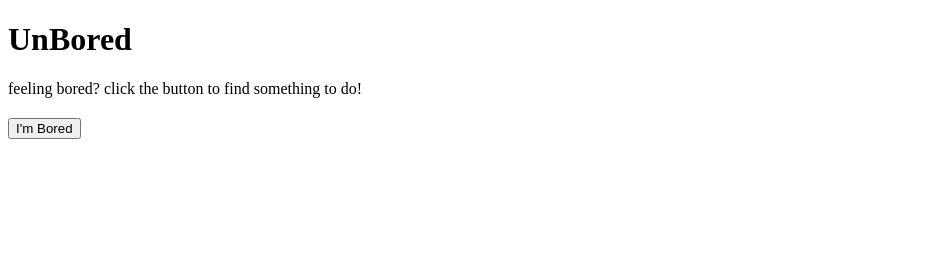
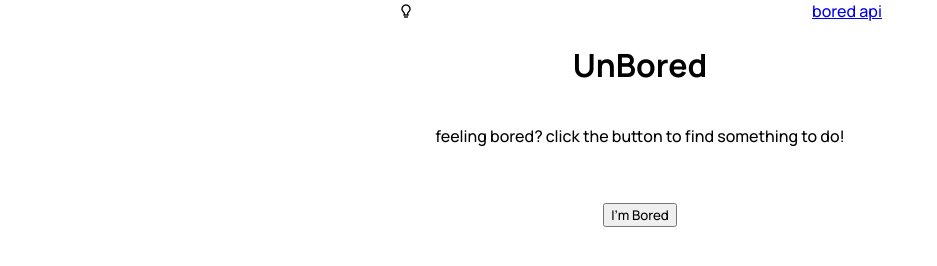
Before and after one commit to maryannintech/unbored, a plain HTML site: page index.html in a window 1280 px wide. Shown: the whole page, without its empty margins (0-937 px from the left). Drawn offline with nearby package versions, Linux system fonts and the light colour scheme.

Commit message:
add some elements in index.html and style it

```diff
--- a/index.html
+++ b/index.html
@@ -5,13 +5,20 @@
     <meta http-equiv="X-UA-Compatible" content="IE=edge">
     <meta name="viewport" content="width=device-width, initial-scale=1.0">
     <link rel="stylesheet" href="styles.css">
+    <link href='https://unpkg.com/boxicons@2.1.4/css/boxicons.min.css' rel='stylesheet'>
     <script src="scripts.js" defer></script>
     <title>UnBored</title>
 </head>
 <body>
-    <h1>UnBored</h1>
-    <p>feeling bored? click the button to find something to do!</p>
-    <h2 class="activity"></h2>
-    <button class="unboredBtn">I'm Bored</button>
+    <header>
+        <i class='bx bx-bulb'></i>
+        <a target="_blank" rel="noopener" href="https://www.boredapi.com/">bored api</a>
+    </header>
+    <main>
+        <h1>UnBored</h1>
+        <p>feeling bored? click the button to find something to do!</p>
+        <h2 class="activity"></h2>
+        <button class="unboredBtn">I'm Bored</button>
+    </main>
 </body>
 </html>
--- a/styles.css
+++ b/styles.css
@@ -0,0 +1,24 @@
+@import url('https://fonts.googleapis.com/css2?family=Manrope:wght@500;700&display=swap');
+
+body {
+    margin: 0;
+}
+
+body,
+button {
+    font-family: 'Manrope', sans-serif;
+}
+
+header {
+    display: flex;
+    justify-content: space-evenly;
+    align-items: center;
+}
+
+main {
+    margin: auto 0;
+    display: flex;
+    align-items: center;
+    justify-content: center;
+    flex-direction: column;
+}
```
